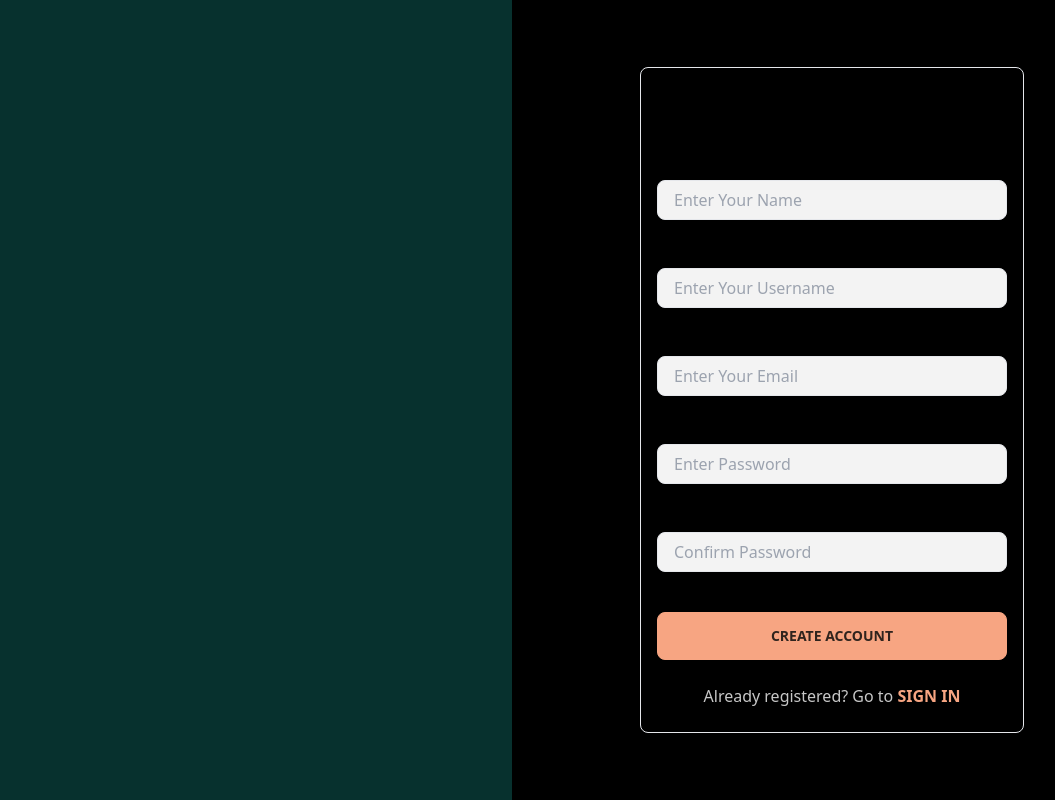
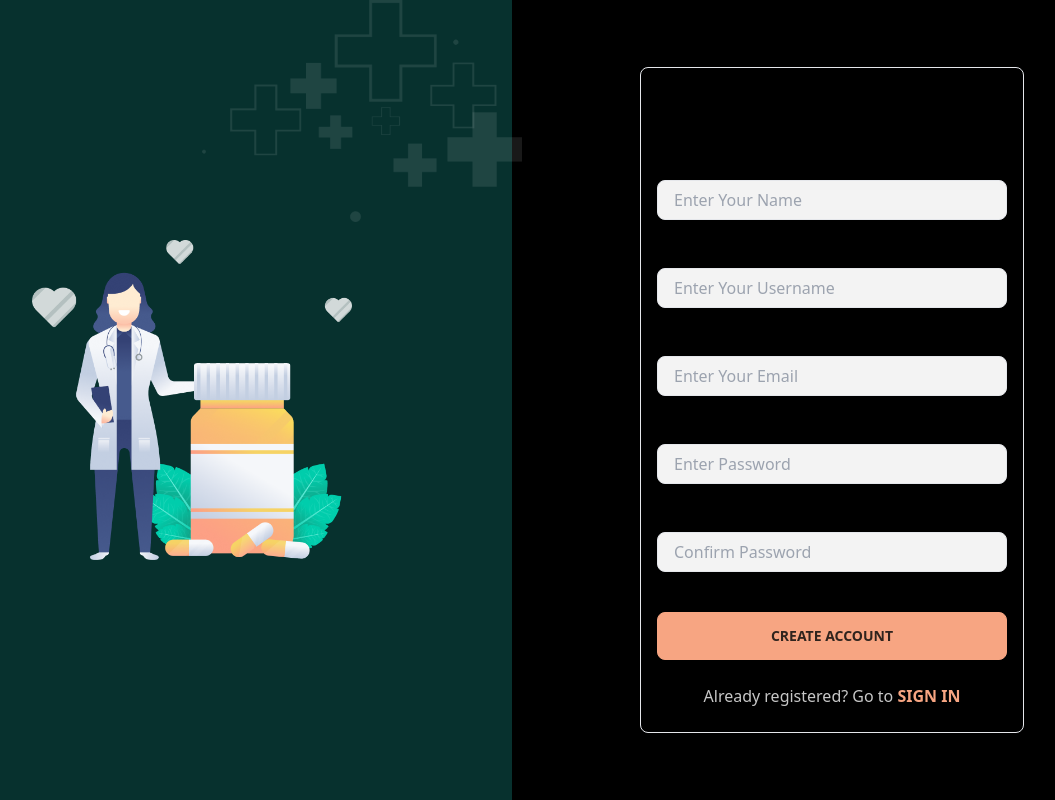
Before and after one commit to rirefat/dochouse-frontend, a React (Vite) app: page /registration in a window 1280 px wide. Shown: the whole page, without its empty margins (128-1183 px from the left). Built offline with nearby package versions, Linux system fonts and the light colour scheme.

Commit message:
done registration page

```diff
--- a/src/pages/SignUp/SignUp.css
+++ b/src/pages/SignUp/SignUp.css
@@ -4,6 +4,19 @@
 }
 .signup-section .left {
   width: 50%;
+  display: flex;
+  justify-content: center;
+  align-items: center;
+  position: relative;
+}
+.signup-section .left .doc-img {
+  width: 50%;
+}
+.signup-section .left .shape-img {
+  width: 50%;
+  position: absolute;
+  top: 0;
+  right: -10px;
 }
 .signup-section .right {
   width: 50%;
@@ -18,6 +31,7 @@
 }
 .signup-section .right .form label {
   color: black;
+  font-weight: 600;
 }
 .signup-section .right .form input {
   width: 100%;
--- a/src/pages/SignUp/SignUp.jsx
+++ b/src/pages/SignUp/SignUp.jsx
@@ -1,13 +1,15 @@
 import React from 'react';
 import './SignUp.css';
-import regImg from '../../assets/images/reg_sideImg.png';
+import regImgDoc from '../../assets/images/reg_sideImgDoctor.png';
+import regImgShape from '../../assets/images/reg_sideImgShapes.png';
 import { Link } from 'react-router-dom';
 
 const SignUp = () => {
     return (
         <div className='signup-section'>
             <div className="left bg-primary">
-                {/* <img src={regImg} /> */}
+                <img className='doc-img' src={regImgDoc} />
+                <img className='shape-img' src={regImgShape} />
             </div>
             <div className="right">
                 <form className='form border px-4 py-6 rounded-lg'>
--- a/src/pages/SignUp/SignUp.scss
+++ b/src/pages/SignUp/SignUp.scss
@@ -4,6 +4,21 @@
 
     .left{
         width: 50%;
+        display: flex;
+        justify-content: center;
+        align-items: center;
+        position: relative;
+
+        .doc-img{
+            width: 50%;
+        }
+
+        .shape-img{
+            width: 50%;
+            position: absolute;
+            top: 0;
+            right: -10px;
+        }
     }
     .right{
         width: 50%;
@@ -16,6 +31,7 @@
             height: fit-content;
             label{
                 color: black;
+                font-weight: 600;
             }
             input{
                 width: 100%;
```
Also changed, not shown: 1 other file (tests, documents, lock files or other folders).
